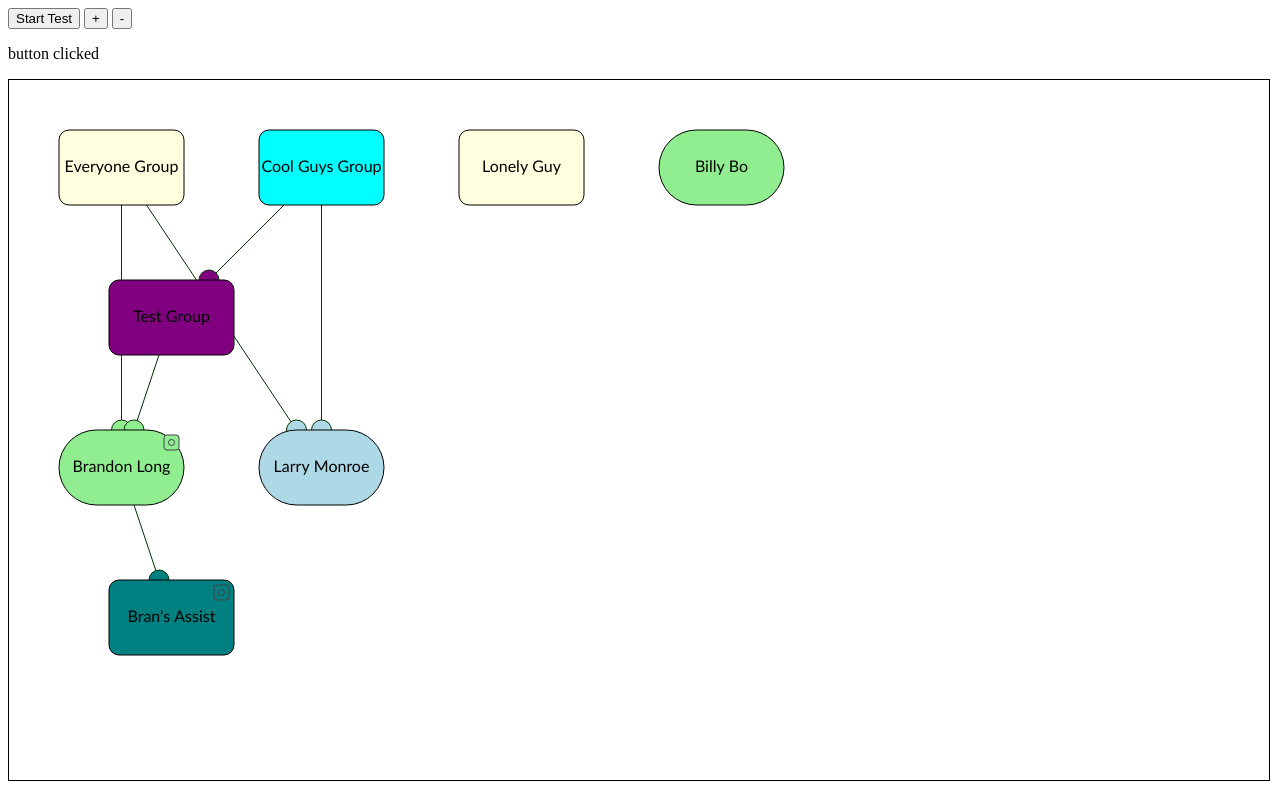
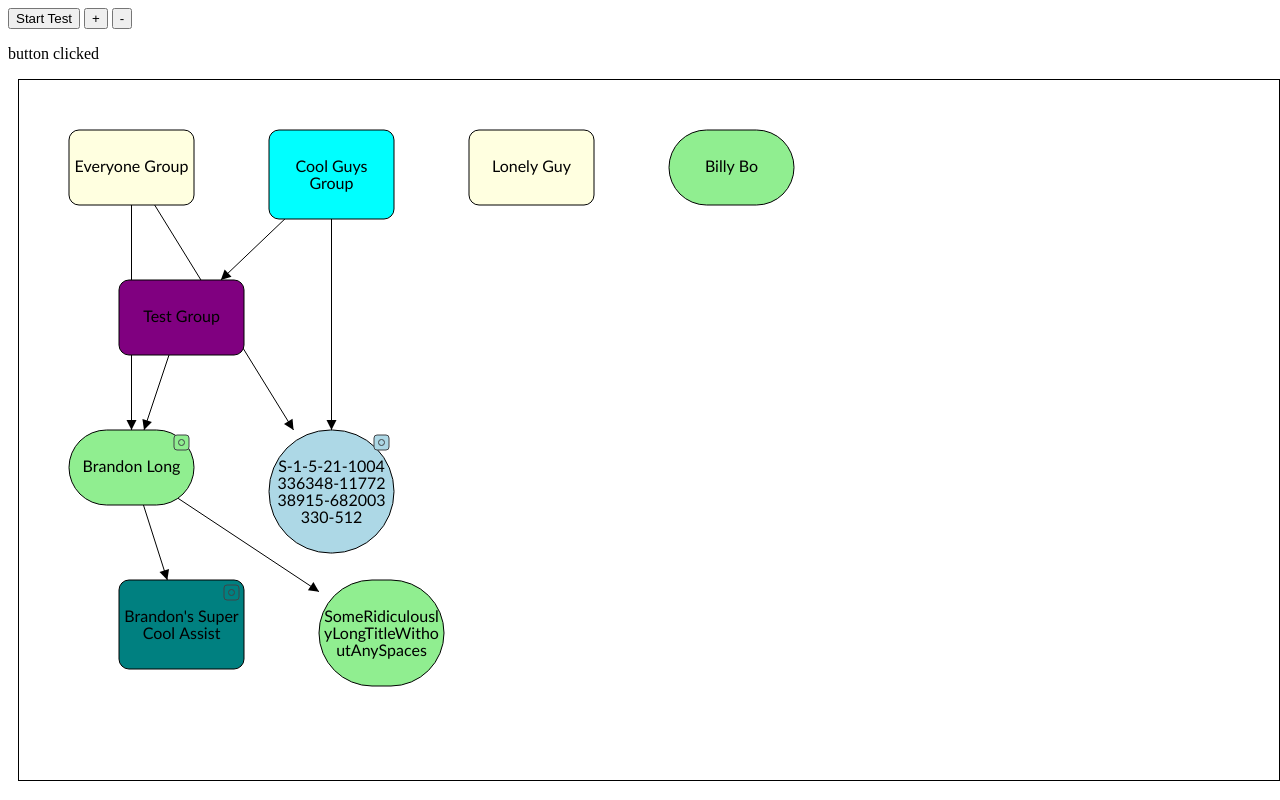
Before and after one commit to LongBrandon/xFlow, a website built with webpack: page src/index.html in a window 1280 px wide. Both pictures are taken after a click on the button "Start Test". Built offline with nearby package versions, Linux system fonts and the light colour scheme; files whose address does not match are found by name.

Commit message:
create text block object
handle wrapping of node text and resize of shape height to fit text

```diff
--- a/src/app/RectNode.ts
+++ b/src/app/RectNode.ts
@@ -1,4 +1,5 @@
 import { Camera } from "./Camera";
+import {TextBlock } from "./TextBlock"
 export class RectNode{
 
     private _camera: Camera;
@@ -6,6 +7,10 @@ export class RectNode{
     private _locationY = 200;
     public height = 75;
     public width = 125;
+
+    private _firstRender : boolean = true;
+    private _textBlock: TextBlock;
+    private _textBlockTopOffset: number = 30;
 
     public actionButtonClicked?: (nodeId: string) => void
 
@@ -74,6 +79,8 @@ export class RectNode{
         this._radii = radii;
         this._camera = camera;
         this._enableActionButton = enableActionButton
+
+        this._textBlock = new TextBlock(this._title, this.width - 10, 12);
     }
 
     handleMouseDown(relMouseX : number, relMouseY: number) : void
@@ -118,8 +125,6 @@ export class RectNode{
             // this is a action button click event
             if (!this.actionButtonClicked) return
                 this.actionButtonClicked(this.id)
-
-            //this.dispatchEvent(new CustomEvent('ActionButtonClicked', { detail: { nodeId: this.id } }))
         }
 
         this._actionButtonIsDown = false;
@@ -136,6 +141,18 @@ export class RectNode{
 
     drawFlowchartElement(canvasCtx: CanvasRenderingContext2D) : void
     {
+        if(this._firstRender)
+        {
+            this._firstRender = false;
+            // we only need to calculate the textblock once
+            this._textBlock.CalculateTextBlock(canvasCtx);
+        }
+
+        // increase the height of the shape to contain the text
+        if(this._textBlock.textBlockHeight > this.height - this._textBlockTopOffset - 20)
+        {
+            this.height = this._textBlockTopOffset + this._textBlock.textBlockHeight + this._textBlockTopOffset;
+        }
 
         canvasCtx.beginPath();
         canvasCtx.fillStyle = this._fillcolor;
@@ -145,21 +162,9 @@ export class RectNode{
         canvasCtx.fill();
         canvasCtx.stroke();
 
-        canvasCtx.strokeStyle = "black";
-        canvasCtx.fillStyle = "black";
-        canvasCtx.font = "12pt Calibri"
-
-        let titleLocY = this._locationY + (this.height/2) + 4;
-
-        var textwidth = canvasCtx.measureText(this._title);
-
-        let tileLocX = 0;
-        if(textwidth.width < this.width)
-        {
-            tileLocX = this._locationX + ((this.width - textwidth.width) / 2);
-        }
-
-        canvasCtx.fillText(this._title, tileLocX, titleLocY);
+        this._textBlock.location.x = this.locationX + 5;
+        this._textBlock.location.y = this.locationY + this._textBlockTopOffset;
+        this._textBlock.draw(canvasCtx);
 
         // draw action "button"
         if(this._enableActionButton)
--- /dev/null
+++ b/src/app/TextBlock.ts
@@ -0,0 +1,170 @@
+export class TextBlock{
+
+    private _text : string;
+    public get text() : string {
+        return this._text;
+    }
+    public set text(v : string) {
+        this._text = v;
+    }
+
+    // the height of all the lines of text
+    // including line spacing
+    private _textBlockHeight : number = 75;
+    public get textBlockHeight() : number {
+        return this._textBlockHeight;
+    }
+    public set textBlockHeight(v : number) {
+        this._textBlockHeight = v;
+    }
+
+    private _textHeight : number;
+    public get textHeight() : number {
+        return this._textHeight;
+    }
+    public set textHeight(h : number) {
+        this._textHeight = h;
+    }
+
+    private _lineSpacing : number = 5;
+    public get lineSpacing() : number {
+        return this._lineSpacing;
+    }
+    public set lineSpacing(lineSpacing : number) {
+        this._lineSpacing = lineSpacing;
+    }
+
+    private _location : DOMPoint = new DOMPoint(0,0);
+    public get location() : DOMPoint {
+        return this._location;
+    }
+    public set location(loc : DOMPoint) {
+        this._location = loc;
+    }
+
+    private _maxWidth : number;
+    public get maxWidth() : number {
+        return this._maxWidth;
+    }
+    public set maxWidth(maxWidth : number) {
+        this._maxWidth = maxWidth;
+    }
+
+    public _centerAlignText: boolean = true;
+
+    public get centerAlignText() : boolean {
+        return this._centerAlignText;
+    }
+    public set centerAlignText(centerAlignText : boolean) {
+        this._centerAlignText = centerAlignText;
+    }
+
+
+    private _textLines = new Array<string>
+
+    constructor(text : string, maxWidth : number, textHeight: number)
+    {
+        this._text = text;
+        this._maxWidth = maxWidth;
+        this._textHeight = textHeight;
+    }
+
+    // calculate the text block size based on the text and max width
+    public CalculateTextBlock(ctx : CanvasRenderingContext2D)
+    {
+        var words = this._text.split(" ");
+
+        var textParts = new Array<string>;
+        //var currentLine = words[0];
+        var currentLine = "";
+
+        for (var i = 0; i < words.length; i++) {
+            var word = words[i];
+
+            // check if the word itself is too long
+            var wordWidth = ctx.measureText(word).width;
+            if(wordWidth > this._maxWidth)
+            {
+                if(currentLine != ""){
+                    textParts.push(currentLine); // begin by pushing the current line
+                }
+
+                var wordParts = this.breakWord(ctx, word, this._maxWidth);
+                textParts = textParts.concat(wordParts)
+                currentLine = "";
+                continue;
+            }
+
+            if(currentLine == "")
+            {
+                currentLine = word;
+                continue;
+            }
+
+            var width = ctx.measureText(currentLine + " " + word).width;
+            if (width < this._maxWidth) {
+                currentLine += " " + word;
+            } else {
+                textParts.push(currentLine);
+                currentLine = word;
+            }
+        }
+        if(currentLine != "")
+            textParts.push(currentLine); // pushe anything left over
+
+        this._textLines = textParts;
+        let numOfLines = this._textLines.length
+        this._textBlockHeight = (numOfLines * this.textHeight) + ((numOfLines - 1) * this._lineSpacing);
+    }
+
+    public draw(ctx : CanvasRenderingContext2D)
+    {
+        // set the text size BEFORE measuring text
+        ctx.fillStyle = "black";
+        ctx.font = (this._textHeight) + 'pt Calibri';
+
+        let lineNum = 0;
+        this._textLines.forEach(line => {
+            lineNum ++;
+
+            let textLocationY = this._location.y + (lineNum * this._textHeight);
+            if(lineNum > 1)
+            {
+                textLocationY += this._lineSpacing * (lineNum - 1);
+            }
+
+            let textLocationX = this.location.x;
+            // center align text
+            if(this._centerAlignText)
+            {
+                var textWidth = ctx.measureText(line).width;
+                textLocationX = (this.maxWidth - textWidth) / 2 + this._location.x;
+            }
+
+            ctx.fillText(line, textLocationX, textLocationY);
+        });
+    }
+
+    // This function will be used on individual words that are longer than a max width,
+    // for this case we will break the word as needed
+    private breakWord(ctx : CanvasRenderingContext2D, text: string, maxWidth : number) : Array<string>{
+
+        let wordParts = new Array<string>;
+        let lastStartIndex = 0;
+        for(var i=0; i < text.length; i++)
+        {
+            let substring = text.substring(lastStartIndex, i);
+
+            if(ctx.measureText(substring).width > maxWidth)
+            {
+                let newWordPart = text.substring(lastStartIndex, i-1); // go one character back
+                wordParts.push(newWordPart);
+                lastStartIndex = i - 1;
+            }
+        }
+
+        // add any remaning characters
+        wordParts.push(text.substring(lastStartIndex, text.length));
+        return wordParts;
+    }
+}7
--- a/src/app/example.json
+++ b/src/app/example.json
@@ -11,14 +11,15 @@
         "enableActionButton": true
     },
     {
-        "title": "Larry Monroe",
+        "title": "S-1-5-21-1004336348-1177238915-682003330-512",
         "id": "2345",
         "parentIds":[
             "4567",
             "7777"
         ],
         "color": "lightblue",
-        "radii": 180
+        "radii": 180,
+        "enableActionButton": true
     },
     {
         "title": "Test Group",
@@ -33,7 +34,6 @@
         "title": "Everyone Group",
         "id": "4567",
         "parentIds":[
-
         ],
         "color": "lightYellow",
         "radii": 10
@@ -42,7 +42,6 @@
         "title": "Cool Guys Group",
         "id": "7777",
         "parentIds":[
-
         ],
         "color": "cyan",
         "radii": 10
@@ -58,7 +57,7 @@
     }
     ,
     {
-        "title": "Bran's Assist",
+        "title": "Brandon's Super Cool Assist",
         "id": "9998",
         "parentIds":[
             "1234"
@@ -74,5 +73,14 @@
         ],
         "color": "lightGreen",
         "radii": 180
+    },
+    {
+        "title": "SomeRidiculouslyLongTitleWithoutAnySpaces",
+        "id": "000001",
+        "parentIds":[
+            "1234"
+        ],
+        "color": "lightGreen",
+        "radii": 180
     }
 ]
--- a/src/app/xFlowCanvas.ts
+++ b/src/app/xFlowCanvas.ts
@@ -34,7 +34,6 @@ export class xFlowCanvas{
 
     start(nodeDefinitions: Array<NodeDefinition>) : void
     {
-        //this.performLayout(nodeDefinitions);
         this.performLayout(nodeDefinitions);
 
         // attach click event for each node action button
@@ -73,12 +72,24 @@ export class xFlowCanvas{
                 topNode.layoutRow = 0;
             });
         }
+
+        // if there are any items where all of their parent IDs do not exist, we will add them
+        // to the top row as "topLevelNodes"
+        var remainingItems = nodeDefinitions.filter(function(nd){ return nd.layoutRow == undefined })
+        for(let itemKey in remainingItems)
+        {
+            let item = remainingItems[itemKey];
+            if(!item.parentIds.some(p => nodeDefinitions.some(nd => nd.id == p)))
+            {
+                item.layoutRow = 0;
+            }
+        }
+
         let lastRow = 0;
         // loop until we put a row number on all elements
         while(nodeDefinitions.some(nd => nd.layoutRow === undefined))
         {
             var foundItems = nodeDefinitions.filter(function(nd){ return nd.layoutRow != undefined })
-            // var remainingNodeDefs = nodeDefinitions.filter(function(fn){ return fn.layoutRow === undefined && fn.parentIds.includes(parentItem.id) })
 
             // first check if there are any items with only a single parent
             for(let k in foundItems)
@@ -192,7 +203,7 @@ export class xFlowCanvas{
         if(ctx == null)
             return;
 
-        ctx.clearRect(0,0, this._canvas.width,canvas.height);
+        ctx.clearRect(0,0, this._canvas.width, canvas.height);
 
         // ctx.fillText(this._camera.DebugString, 10,10);
         // ctx.fillText(this._debugString, 10,10);
@@ -207,25 +218,36 @@ export class xFlowCanvas{
             if(node.parentIds.length > 0)
             {
                 node.parentIds.forEach(parentId => {
-                    var parentNode = this._flowNodes.find(function(fn){ return fn.id == parentId }) as RectNode
+                    var parentNode = this._flowNodes.find(function(fn){ return fn.id == parentId }) as RectNode | undefined
 
                     if(ctx == null)
                         return;
 
-                    var intersectPoint = this.GetNodeIntersectionPoint(parentNode?.centerX, parentNode?.centerY, new DOMRect(node.locationX, node.locationY, node.width, node.height));
-                    ctx?.beginPath();
-                    ctx?.moveTo(parentNode?.centerX, parentNode?.centerY);
-                    ctx?.lineTo(intersectPoint.x, intersectPoint.y);
-                    ctx?.stroke();
+                    // draw arrows only if parent is found
+                    if(parentNode != undefined)
+                    {
+                        var intersectPoint = this.GetNodeIntersectionPoint(parentNode?.centerX, parentNode?.centerY, new DOMRect(node.locationX, node.locationY, node.width, node.height));
+                        ctx?.beginPath();
+                        ctx?.moveTo(parentNode?.centerX, parentNode?.centerY);
+                        ctx?.lineTo(intersectPoint.x, intersectPoint.y);
+                        ctx?.stroke();
 
-                    // as a pointer, draw a circle at the end of the line
-                    ctx.beginPath();
-                    ctx.arc(intersectPoint.x, intersectPoint.y, 10, 0, 2 * Math.PI, false);
-                    ctx.fillStyle = node.fillColor;
-                    ctx.fill();
-                    ctx.lineWidth = 1;
-                    ctx.strokeStyle = '#003300';
-                    ctx.stroke();
+                        let rotation = Math.atan2(intersectPoint.y - parentNode?.centerY, intersectPoint.x - parentNode?.centerX);
+
+                        // draw an error at the end of the lines pointing to the child nodes
+                        ctx.translate(intersectPoint.x, intersectPoint.y)
+                        ctx.rotate(rotation);
+
+                        var path = new Path2D();
+                        path.moveTo(0, 0);
+                        path.lineTo(-10, -5);
+                        path.lineTo(-10, 5);
+                        path.lineTo(0, 0);
+                        ctx.fill(path);
+
+                        ctx.rotate(-rotation);
+                        ctx.translate(-intersectPoint.x, -intersectPoint.y)
+                    } // end if parentNode != undefined
                 });
             }
         });
--- a/src/index.html
+++ b/src/index.html
@@ -15,7 +15,7 @@
 
 
     <!-- the canvas -->
-    <canvas id="xdocCanvas" style="border:1px solid #000000;" width="400", height="400"></canvas>
+    <canvas id="xdocCanvas" style="border:1px solid #000000; margin-left: 10px;" width="400", height="400"></canvas>
 
     <!-- webpacks js bundle -->
     <script src="bundle.js"></script>
```
